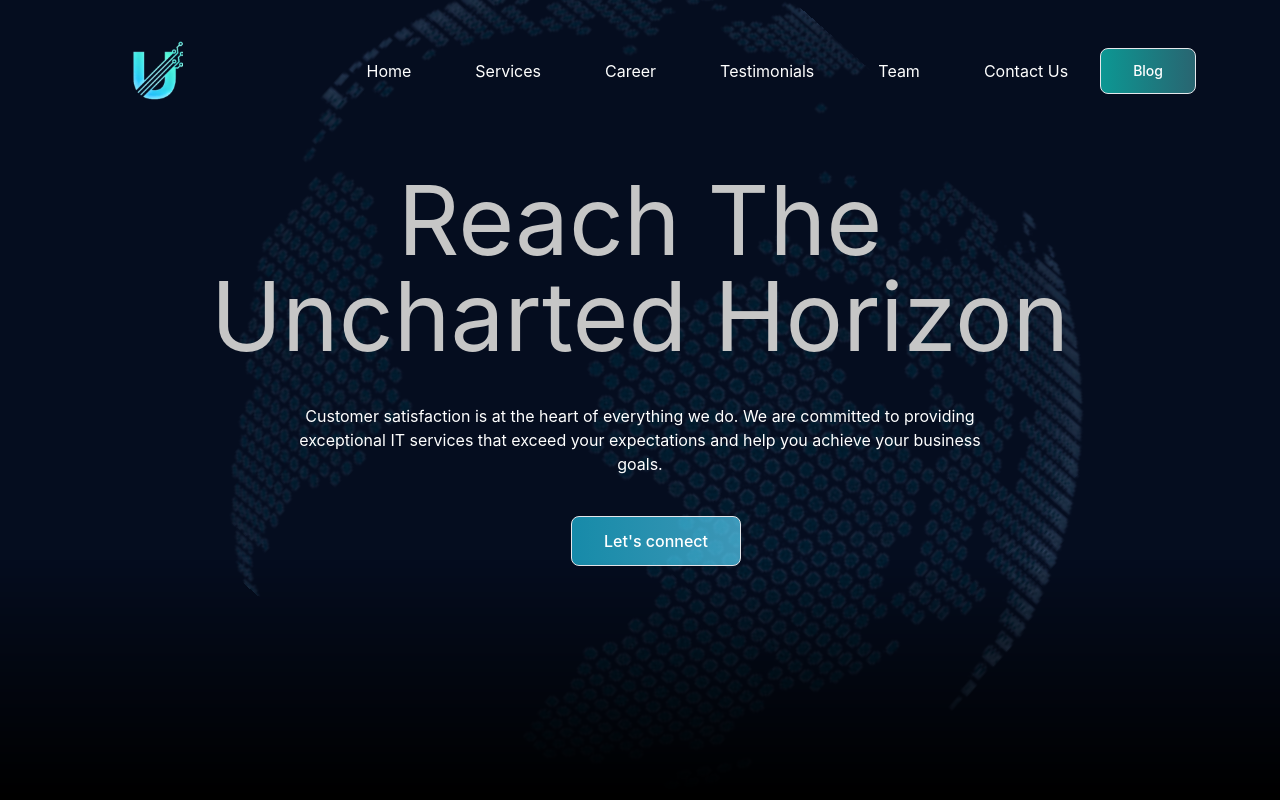
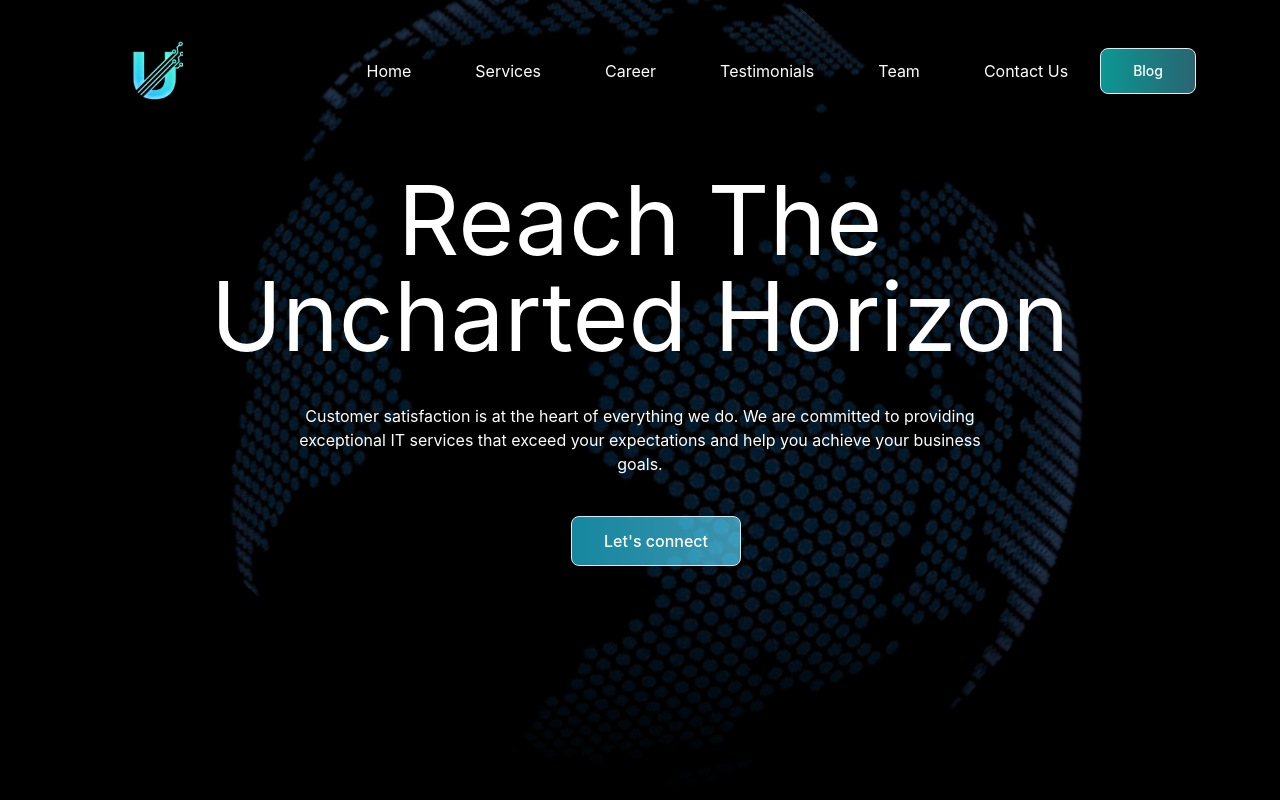
Before and after one commit to Upsurge-Tech/UpsurgeVite, a React (Vite) app in the folder upsurge/: page / in a window 1280 px wide. Shown: the top 800 px of the page. Built offline with nearby package versions, Linux system fonts and the light colour scheme.

Commit message:
Feature/changes (#13)
* changes

* fix

```diff
--- a/upsurge/src/components/FAQ/faq.jsx
+++ b/upsurge/src/components/FAQ/faq.jsx
@@ -36,7 +36,7 @@ const Question = () => {
       {
         opacity: 1,
         y: 0,
-        duration: 2,
+        duration: 1,
         ease: "power2.inOut",
       }
     );
@@ -126,12 +126,10 @@ const Question = () => {
               {active === index ? (
                 <div className="flex text-3xl w-14 h-8 md:w-24 md:h-14 bg-[#4FA9E2] items-center justify-center rounded-lg">
                   -
-                  {/* <img src={minus} alt="minus-sign" height={30} width={30} /> */}
                 </div>
               ) : (
                 <div className="flex text-3xl w-14 h-8 md:w-24 md:h-14 bg-[#152329] items-center justify-center rounded-lg">
                   +
-                  {/* <img src={plus} alt="plus-sign" height={30} width={30} /> */}
                 </div>
               )}
             </div>
--- a/upsurge/src/components/home/home.jsx
+++ b/upsurge/src/components/home/home.jsx
@@ -7,27 +7,27 @@ import "./home.css";
 gsap.registerPlugin(ScrollTrigger);
 const Home = () => {
   const hero_txt = useRef(null);
-  const logo = useRef(null);
+  // const logo = useRef(null);
   const nav_item = useRef(null);
 
   useEffect(() => {
     const T1 = gsap.timeline();
+    // T1.fromTo(
+    //   logo.current,
+    //   { opacity: 0, x: -100 },
+    //   {
+    //     opacity: 1,
+    //     x: 0,
+    //     duration: 1,
+    //     ease: "power2.inOut",
+    //   }
+    // );
     T1.fromTo(
-      logo.current,
-      { opacity: 0, x: -100 },
+      nav_item.current,
+      { opacity: 0, y: 100 },
       {
         opacity: 1,
-        x: 0,
-        duration: 1,
-        ease: "power2.inOut",
-      }
-    );
-    T1.fromTo(
-      nav_item.current,
-      { opacity: 0, x: 100 },
-      {
-        opacity: 1,
-        x: 0,
+        y: 0,
         duration: 1,
         ease: "power2.inOut",
       }
@@ -71,15 +71,18 @@ const Home = () => {
   return (
     <section
       id="home"
-      className="min-w-screen min-h-screen relative overflow-hidden bg-[#050D1F]"
+      className="min-w-screen min-h-screen relative overflow-hidden bg-black"
     >
-      <div className="absolute inset-0 z-0 overflow-hidden">
+      <div className="absolute inset-0 z-0 overflow-hidden text-white">
         <div className="w-full h-full bg-[url('assets/heroMain.svg')] bg-cover bg-center animate-spin-slow"></div>
       </div>
       <div className="absolute text-white font-inter">
-        <nav className="w-full z-20 top-0 left-0 pt-5 text-secondary-text ">
+        <nav
+          ref={nav_item}
+          className="w-full z-20 top-0 left-0 pt-5 text-secondary-text "
+        >
           <div className="max-w-screen-xl flex flex-wrap md:items-center md:justify-between justify-around mx-auto p-5 ml-4 md:ml-28 mr-8 md:mr-16">
-            <a ref={logo} href="#home" className="flex items-center">
+            <a href="#home" className="flex items-center">
               <img
                 src={upsurge_logo}
                 width={51}
@@ -119,10 +122,7 @@ const Home = () => {
               }`}
               id="navbar-sticky"
             >
-              <ul
-                ref={nav_item}
-                className="flex flex-col p-4 md:p-0 mt-4 rounded-lg md:flex-row md:space-x-8 lg:space-x-16 md:mt-0 md:border-0 h-full"
-              >
+              <ul className="flex flex-col p-4 md:p-0 mt-4 rounded-lg md:flex-row md:space-x-8 lg:space-x-16 md:mt-0 md:border-0 h-full">
                 {links.map((link, index) => (
                   <li key={index}>
                     <a
@@ -160,7 +160,7 @@ const Home = () => {
           ref={hero_txt}
           className="flex flex-col pt-28 items-center justify-center h-96 pl-6 pr-6 md:pl-48 md:pr-48 space-y-10 "
         >
-          <div className="text-[#C6C6C6] font-inter text-4xl md:text-8xl text-center ">
+          <div className="text-white font-inter text-4xl md:text-8xl text-center ">
             Reach The
             <br /> Uncharted Horizon
           </div>
--- a/upsurge/src/components/whyus/whyus.jsx
+++ b/upsurge/src/components/whyus/whyus.jsx
@@ -10,17 +10,6 @@ const Whyus = () => {
 
   useEffect(() => {
     const T1 = gsap.timeline();
-
-    T1.fromTo(
-      whyus.current,
-      { opacity: 0, y: -100 },
-      {
-        opacity: 1,
-        y: 0,
-        duration: 1,
-        ease: "power2.inOut",
-      }
-    );
 
     T1.fromTo(
       line.current,
@@ -54,13 +43,13 @@ const Whyus = () => {
   return (
     <main className="bg-black min-w-screen min-h-screen">
       <div className="text-white flex flex-col lg:flex-row items-center md:items-center justify-center gap-8 md:gap-20 p-16 md:p-32">
-        <div ref={whyus} className="text-4xl md:text-5xl w-96 pl-10 sm:p-2 ">
+        <div className="text-4xl md:text-5xl w-96 pl-10 sm:p-2 ">
           Why <span className="text-[#00CDC1]">Us</span>?
         </div>
 
         <div
           ref={line}
-          className="lg:h-[450px] lg:w-0 lg:border-r-2 border-b-2 w-[300px]"
+          className="hidden md:block lg:h-[450px] lg:w-0 lg:border-r-2 border-b-2 w-[300px]"
           style={{
             borderImage: "linear-gradient(to bottom, #69DBFF, white)",
             borderImageSlice: 1,
@@ -72,7 +61,7 @@ const Whyus = () => {
           className="flex flex-col md:flex-row gap-5 md:gap-10"
         >
           <div className="flex flex-col ">
-            <div className="flex flex-col w-full lg:w-80 h-60  p-4 lg:p-10 transform transition-all duration-700 ease-in-out transform-origin-center hover:-rotate-12 hover:scale-105">
+            <div className="flex flex-col w-full lg:w-80 h-60  p-4 lg:p-10 transform transition-all duration-700 ease-in-out transform-origin-center hover:rotate-6 hover:scale-105">
               <p className="text-3xl md:text-4xl text-[#69DBFF] pb-4 md:pb-10 font-semibold">
                 Expertise
               </p>
@@ -81,7 +70,7 @@ const Whyus = () => {
                 to deliver innovative IT solutions that meet your unique needs.
               </p>
             </div>
-            <div className="flex flex-col w-full lg:w-80 h-60 p-4 lg:p-10 transform transition-all duration-700 ease-in-out transform-origin-center hover:-rotate-12 hover:scale-105">
+            <div className="flex flex-col w-full lg:w-80 h-60 p-4 lg:p-10 transform transition-all duration-700 ease-in-out transform-origin-center hover:rotate-6 hover:scale-105">
               <p className="text-3xl md:text-4xl text-[#69DBFF] pb-4 md:pb-10 font-semibold">
                 Solutions
               </p>
@@ -93,7 +82,7 @@ const Whyus = () => {
             </div>
           </div>
           <div className="flex flex-col ">
-            <div className="flex flex-col w-full lg:w-80 h-60 p-4 lg:p-10 transform transition-all duration-700 ease-in-out transform-origin-center hover:-rotate-12 hover:scale-105">
+            <div className="flex flex-col w-full lg:w-80 h-60 p-4 lg:p-10 transform transition-all duration-700 ease-in-out transform-origin-center hover:rotate-6 hover:scale-105">
               <p className="text-3xl md:text-4xl text-[#69DBFF] pb-4 md:pb-10 font-semibold">
                 Tech
               </p>
@@ -103,7 +92,7 @@ const Whyus = () => {
                 available.
               </p>
             </div>
-            <div className="flex flex-col w-full lg:w-80 h-60 p-4 lg:p-10 transform transition-all duration-700 ease-in-out transform-origin-center hover:-rotate-12 hover:scale-105">
+            <div className="flex flex-col w-full lg:w-80 h-60 p-4 lg:p-10 transform transition-all duration-700 ease-in-out transform-origin-center hover:rotate-6 hover:scale-105">
               <p className="text-3xl md:text-4xl text-[#69DBFF] pb-4 md:pb-10 font-semibold">
                 Results
               </p>
```
